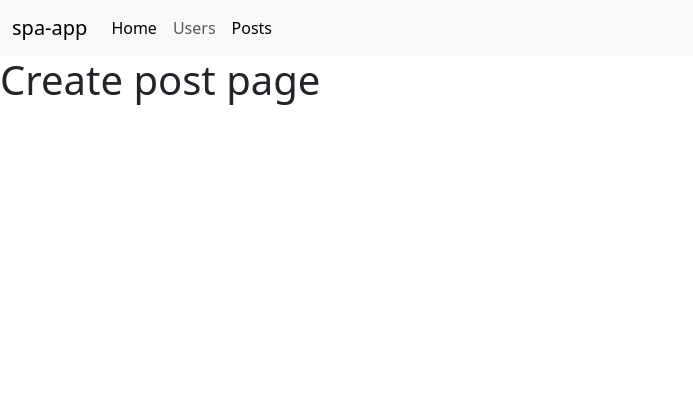
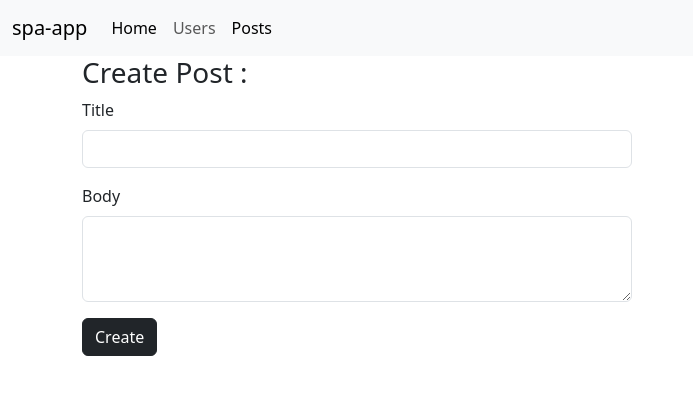
Before and after one commit to devfaramarzi396/spa-react, a React (Create React App) app: page /posts/create in a window 1280 px wide. Shown: the top 394 px of the page, without its empty margins (0-693 px from the left). Built offline with nearby package versions, Linux system fonts and the light colour scheme.

Commit message:
handle form

```diff
--- a/src/pages/Posts/Create.js
+++ b/src/pages/Posts/Create.js
@@ -1,7 +1,35 @@
-const CreatePost=()=>{
-    return(
+import { useState } from "react";
+
+const CreatePost = () => {
+    const[title,setTitle]=useState('')
+    const[body,setBody]=useState('')
+
+    const handleSubmit = (e) => {
+        e.preventDefault();
+        console.log(title,body);
+
+    }
+    return (
         <>
-        <h1>Create post page</h1>
+            <div className="container mt-6">
+                <div className="row g-3">
+                    <div className="col-md-6">
+                        <h3>Create Post :</h3>
+
+                        <form  onSubmit={(e) => handleSubmit(e)}>
+                            <div class="mb-3">
+                                <label for="exampleFormControlInput1" className="form-label">Title</label>
+                                <input type="text" className="form-control" onChange={(e)=>setTitle(e.target.value)} />
+                            </div>
+                            <div class="mb-3">
+                                <label className="form-label">Body</label>
+                                <textarea className="form-control" rows="3" onChange={(e)=>setBody(e.target.value)}></textarea>
+                            </div>
+                            <button type="submit" className="btn btn-dark">Create</button>
+                        </form>
+                    </div>
+                </div>
+            </div>
         </>
     )
 }
```
